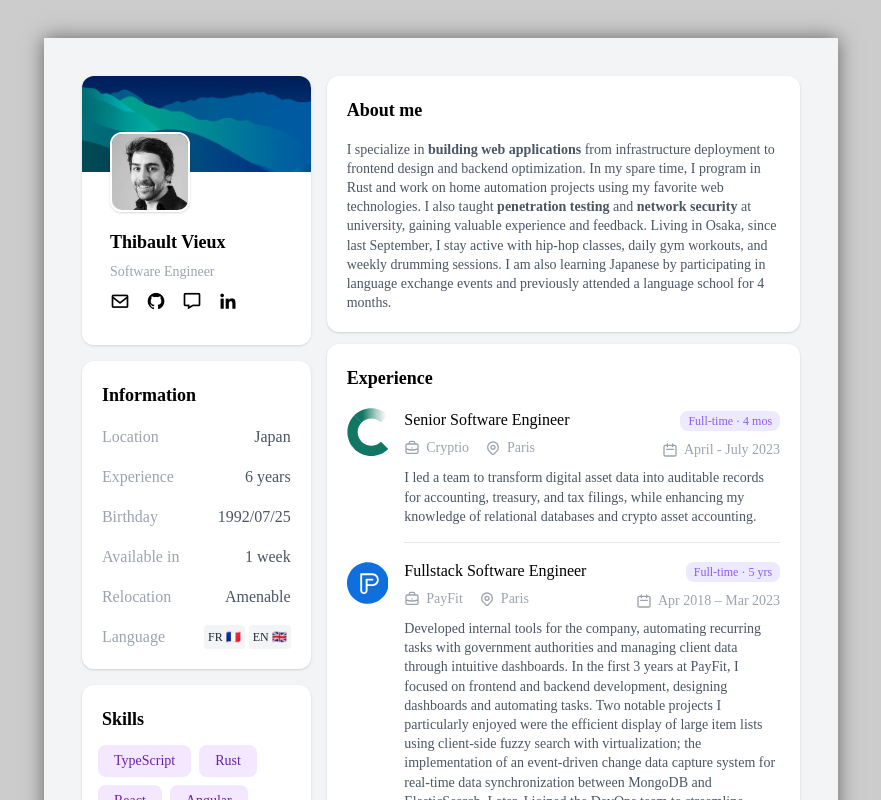
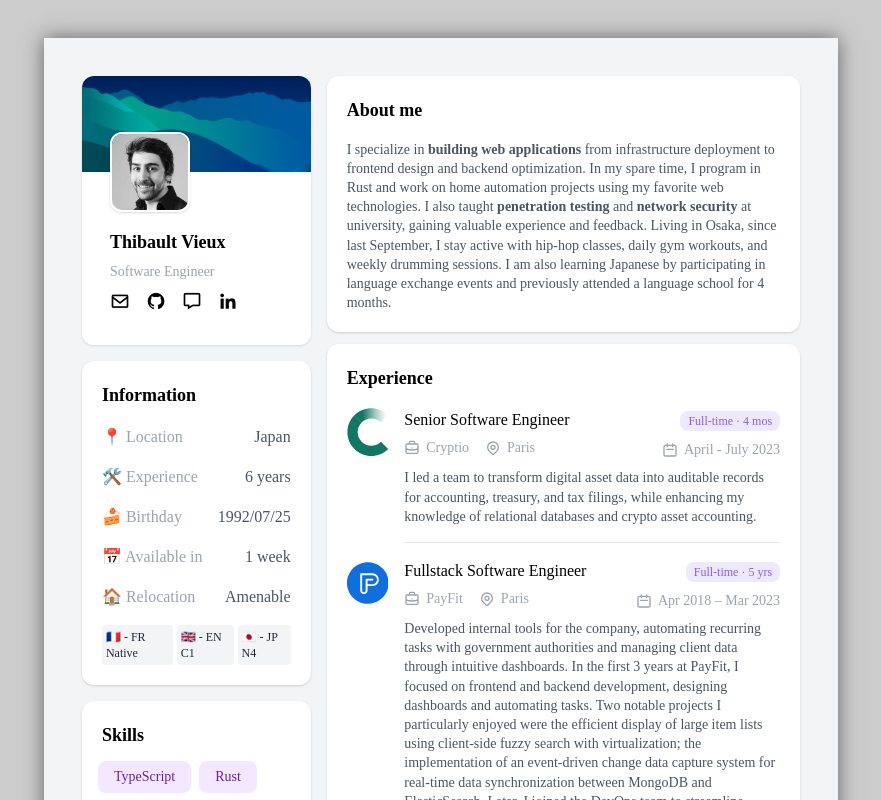
Before and after one commit to melkir/resume, a SvelteKit app: page / in a window 1280 px wide. Shown: the top 800 px of the page, without its empty margins (199-1080 px from the left). Built offline with nearby package versions, Linux system fonts and the light colour scheme; a web font is replaced by a local one.

Commit message:
feat: icons and lang

```diff
--- a/src/routes/+page.svelte
+++ b/src/routes/+page.svelte
@@ -144,33 +144,35 @@
         <h2 class="block-title">Information</h2>
         <div class="space-y-4">
           <div class="flex justify-between">
-            <div class="text-gray-400">Location</div>
+            <div class="text-gray-400">📍 Location</div>
             <div class="font-medium text-right text-gray-600">Japan</div>
           </div>
           <div class="flex justify-between">
-            <div class="text-gray-400">Experience</div>
+            <div class="text-gray-400">🛠️ Experience</div>
             <div class="font-medium text-right text-gray-600">6 years</div>
           </div>
           <div class="flex justify-between">
-            <div class="text-gray-400">Birthday</div>
+            <div class="text-gray-400">🍰 Birthday</div>
             <div class="font-medium text-right text-gray-600">1992/07/25</div>
           </div>
           <div class="flex justify-between">
-            <div class="text-gray-400">Available in</div>
+            <div class="text-gray-400">📅 Available in</div>
             <div class="font-medium text-right text-gray-600">1 week</div>
           </div>
           <div class="flex justify-between">
-            <div class="text-gray-400">Relocation</div>
+            <div class="text-gray-400">🏠 Relocation</div>
             <div class="font-medium text-right text-gray-600">Amenable</div>
           </div>
-          <div class="flex justify-between">
-            <div class="text-gray-400">Language</div>
+          <div class="flex flex-col justify-between">
             <div class="flex content-center">
               <span class="bg-gray-100 text-gray-800 font-medium text-xs mr-1 px-1 py-1 rounded">
-                FR 🇫🇷
+                🇫🇷 - FR Native
+              </span>
+              <span class="bg-gray-100 text-gray-800 font-medium text-xs mr-1 px-1 py-1 rounded">
+                🇬🇧 - EN C1
               </span>
               <span class="bg-gray-100 text-gray-800 font-medium text-xs px-1 py-1 rounded">
-                EN 🇬🇧
+                🇯🇵 - JP N4
               </span>
             </div>
           </div>
```
